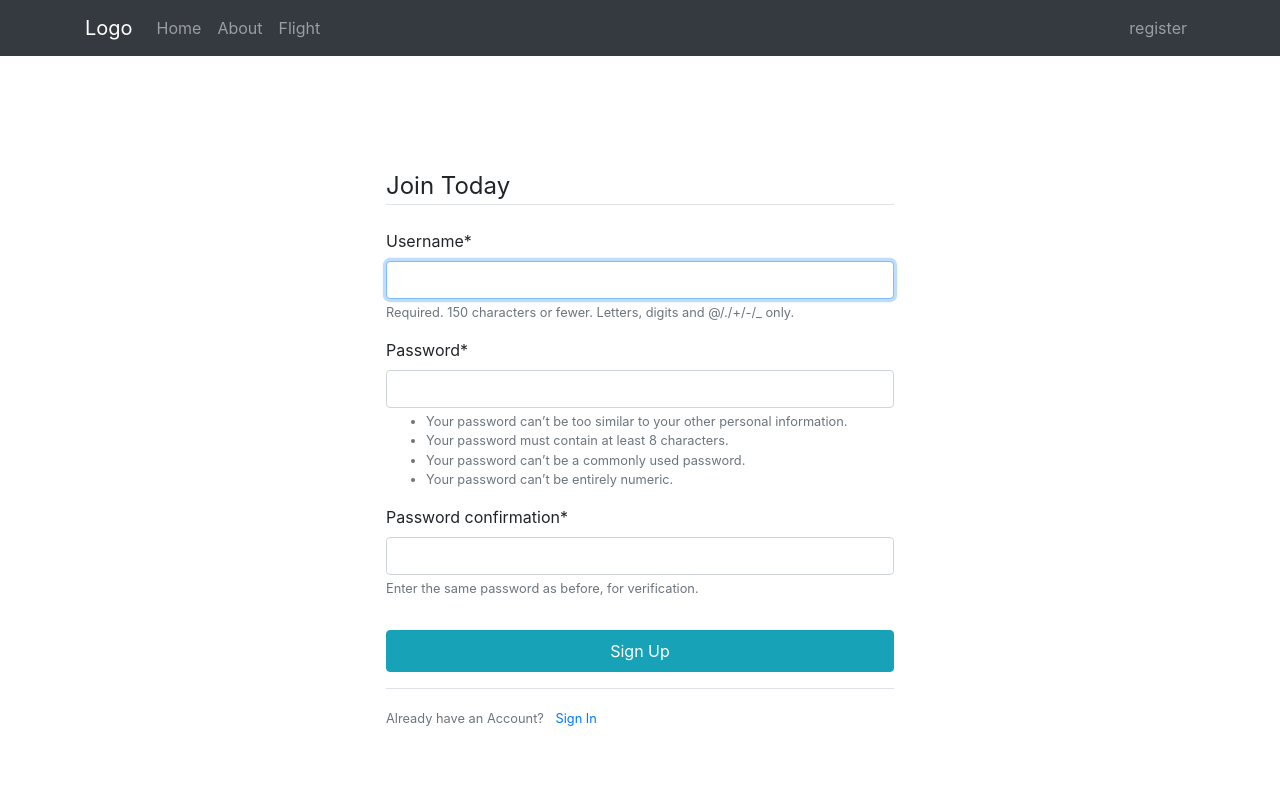
After one commit to nahidsultan19/Django-airline-app, a Django app: page /register/ in a window 1280 px wide. The commit adds this page. Run offline with Django 3.2, Linux system fonts and the light colour scheme; some libraries are stand-ins or nearby versions.

Commit message:
modify laout.html file.

```diff
--- a/mainproject/settings.py
+++ b/mainproject/settings.py
@@ -39,6 +39,7 @@ INSTALLED_APPS = [
     'django.contrib.staticfiles',
     'flights.apps.FlightsConfig',
     'users.apps.UsersConfig',
+    'crispy_forms',
 ]
 
 MIDDLEWARE = [
@@ -57,7 +58,8 @@ TEMPLATES = [
     {
         'BACKEND': 'django.template.backends.django.DjangoTemplates',
         'DIRS': [
-            os.path.join(BASE_DIR, 'templates/flights')
+            os.path.join(BASE_DIR, 'templates/flights'),
+            os.path.join(BASE_DIR, 'templates/users'),
         ],
         'APP_DIRS': True,
         'OPTIONS': {
@@ -122,6 +124,7 @@ USE_TZ = True
 # https://docs.djangoproject.com/en/3.2/howto/static-files/
 
 STATIC_URL = '/static/'
+CRISPY_TEMPLATE_PACK = 'bootstrap4'
 
 # Default primary key field type
 # https://docs.djangoproject.com/en/3.2/ref/settings/#default-auto-field
--- a/mainproject/urls.py
+++ b/mainproject/urls.py
@@ -16,7 +16,13 @@ Including another URLconf
 from django.contrib import admin
 from django.urls import path, include
 
+from django.contrib.auth import views as auth_views
+from users import views as user_views
+
+
 urlpatterns = [
     path('admin/', admin.site.urls),
+    path('login/', auth_views.LoginView.as_view(template_name='login.html'), name='login'),
+    path('register/', user_views.register, name='register'),
     path('flights/', include('flights.urls'))
 ]
--- a/templates/flights/layout.html
+++ b/templates/flights/layout.html
@@ -5,11 +5,53 @@
     <meta charset="UTF-8">
     <meta http-equiv="X-UA-Compatible" content="IE=edge">
     <meta name="viewport" content="width=device-width, initial-scale=1.0">
+    <link rel="stylesheet" href="https://maxcdn.bootstrapcdn.com/bootstrap/4.0.0/css/bootstrap.min.css"
+        integrity="sha384-Gn5384xqQ1aoWXA+058RXPxPg6fy4IWvTNh0E263XmFcJlSAwiGgFAW/dAiS6JXm" crossorigin="anonymous">
+    {% if title %}
+    <title>Django Flight App - {{title}} </title>
+    {% else %}
     <title>Django Flight App</title>
+    {% endif %}
 </head>
 
 <body>
-    {% block content %} {% endblock %}
+    <div>
+        <nav class="navbar navbar-expand-md navbar-dark bg-dark">
+            <div class="container">
+                <a href="" class="navbar-brand">Logo</a>
+                <div class="navbar-nav mr-auto">
+                    <a href="" class="nav-item nav-link">Home</a>
+                    <a href="" class="nav-item nav-link">About</a>
+                    <a href="" class="nav-item nav-link">Flight</a>
+                </div>
+                <div class="navbar-nav">
+                    <a href="{% url 'register' %}" class="nav-item nav-link">register</a>
+                </div>
+            </div>
+        </nav>
+    </div>
+    <div class="container">
+        {% if messages %}
+        {% for message in messages %}
+        <div class="alert alert-{{ message.tags }}">
+            {{message}}
+        </div>
+        {% endfor %}
+        {% endif %}
+
+        {% block content %}{% endblock %}
+    </div>
+
+
+    <script src="https://code.jquery.com/jquery-3.2.1.slim.min.js"
+        integrity="sha384-KJ3o2DKtIkvYIK3UENzmM7KCkRr/rE9/Qpg6aAZGJwFDMVNA/GpGFF93hXpG5KkN"
+        crossorigin="anonymous"></script>
+    <script src="https://cdnjs.cloudflare.com/ajax/libs/popper.js/1.12.9/umd/popper.min.js"
+        integrity="sha384-ApNbgh9B+Y1QKtv3Rn7W3mgPxhU9K/ScQsAP7hUibX39j7fakFPskvXusvfa0b4Q"
+        crossorigin="anonymous"></script>
+    <script src="https://maxcdn.bootstrapcdn.com/bootstrap/4.0.0/js/bootstrap.min.js"
+        integrity="sha384-JZR6Spejh4U02d8jOt6vLEHfe/JQGiRRSQQxSfFWpi1MquVdAyjUar5+76PVCmYl"
+        crossorigin="anonymous"></script>
 </body>
 
 </html>
--- /dev/null
+++ b/templates/users/register.html
@@ -0,0 +1,27 @@
+{% extends 'layout.html' %}
+{% load crispy_forms_tags %}
+{% block content %}
+
+<div class="row mt-5">
+    <div class="col-12 col-md-6 offset-md-3">
+        <div class="register p-3 mb-5 mt-5 bg-white rounded">
+            <form action="" method="POST">
+                {% csrf_token %}
+                <fieldset class="form-group">
+                    <legend class="border-bottom mb-4">Join Today</legend>
+                    {{form|crispy}}
+                </fieldset>
+                <div class="form-group">
+                    <button class="btn btn-block btn-info p-2" type="submit">Sign Up</button>
+                </div>
+                <div class="border-top pt-3">
+                    <small class="text-muted">
+                        Already have an Account? <a href="#" class="ml-2">Sign In</a>
+                    </small>
+                </div>
+            </form>
+        </div>
+    </div>
+</div>
+
+{% endblock %}
--- a/users/views.py
+++ b/users/views.py
@@ -1,3 +1,19 @@
-from django.shortcuts import render
+from django.shortcuts import render, redirect
+from django.contrib.auth.forms import UserCreationForm
+
+from django.contrib import messages
 
 # Create your views here.
+
+
+def register(request):
+    if request.method == 'POST':
+        form = UserCreationForm(request.POST)
+        if form.is_valid():
+            username = form.cleaned_data.get('username')
+            messages.success(request, f'Account created for {username}!')
+            return redirect('index')
+
+    else:
+        form = UserCreationForm()
+    return render(request, 'register.html', {'form': form})
```
Also changed, not shown: templates/users/login.html (added, +7 -0 lines).
